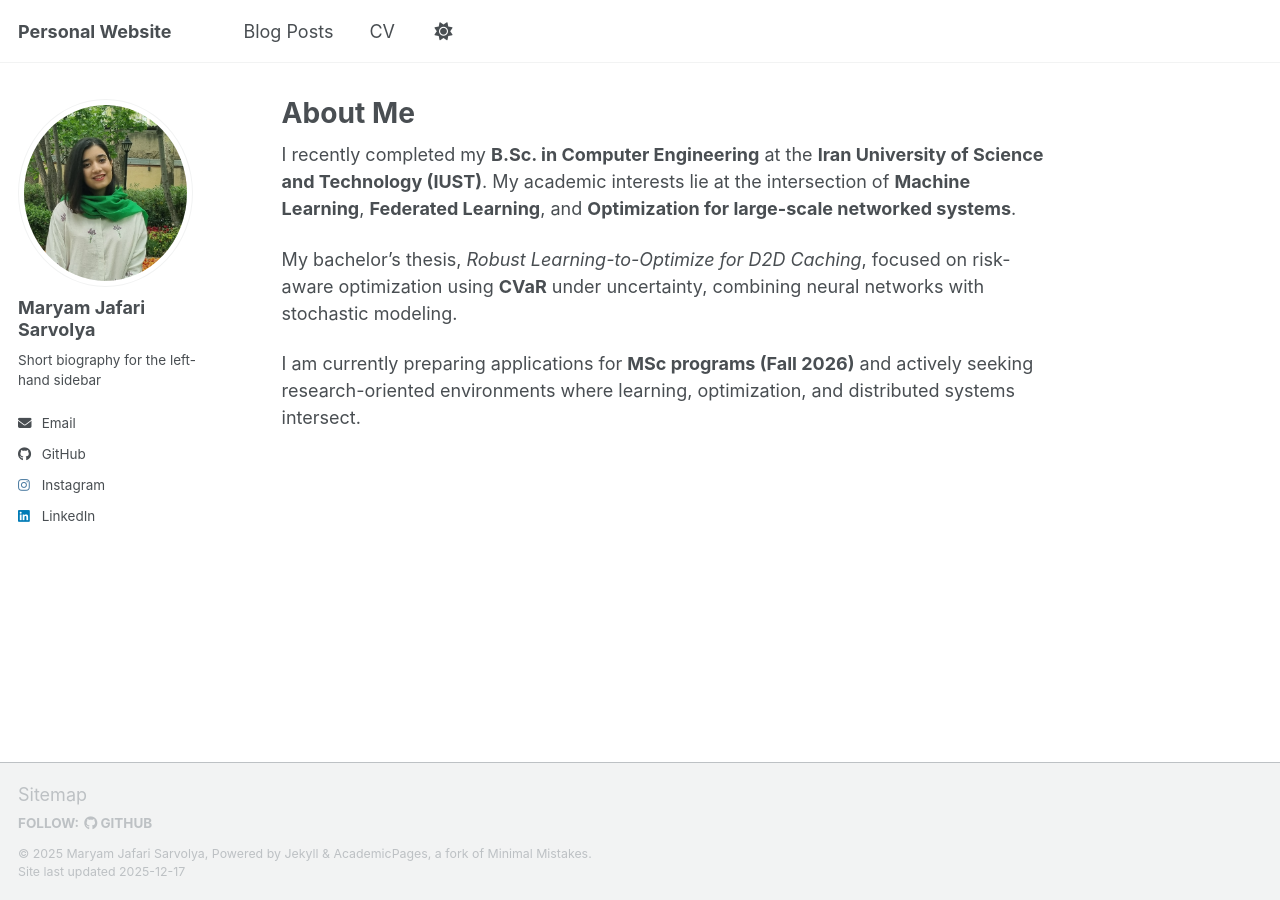
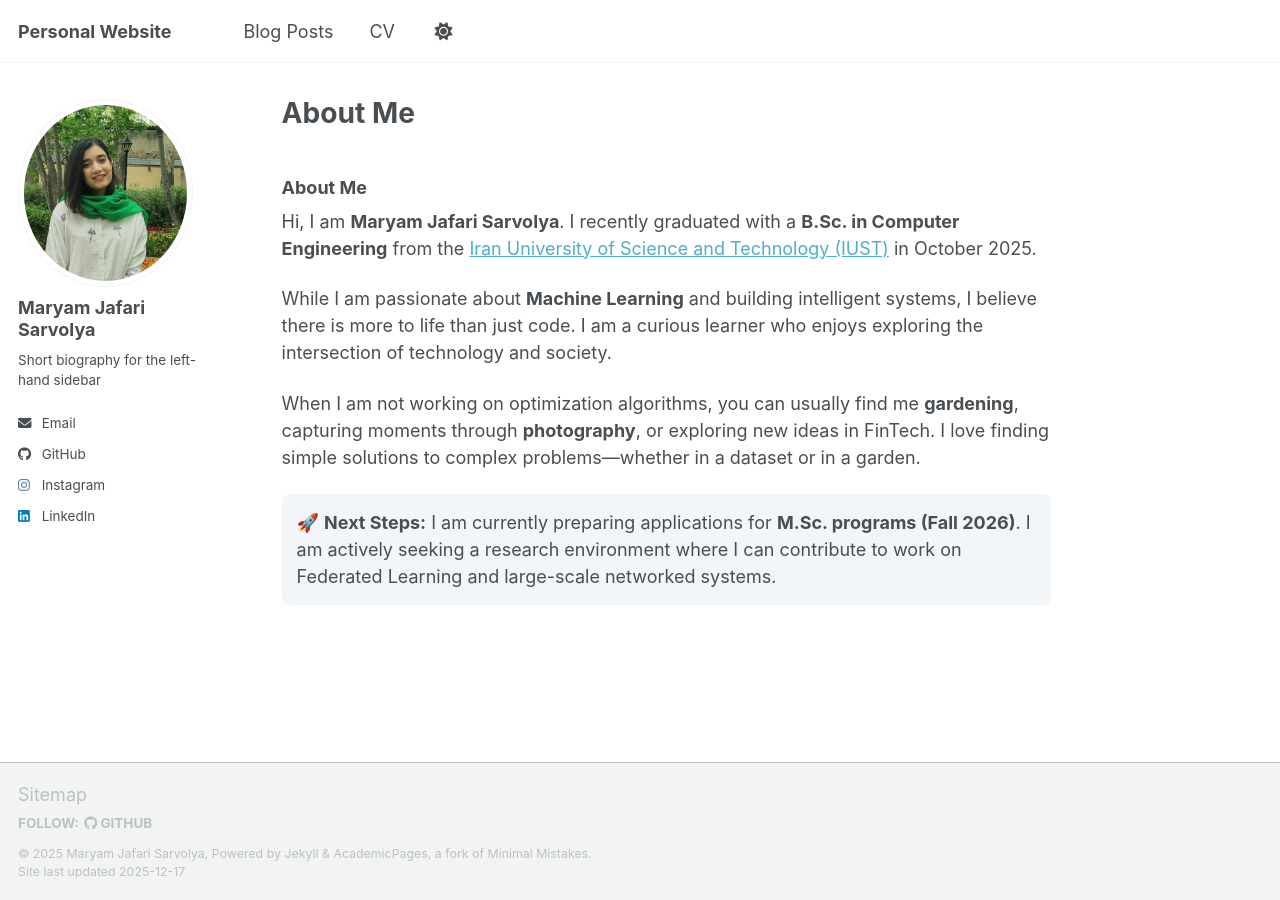
Before and after one commit to maryam1381/maryam1381.github.io, a Jekyll site: the page built from _pages/about.md, in a window 1280 px wide. Built offline with Jekyll 4.4.1, drawn with Linux system fonts in a browser that asks for light colours; a script bundle is joined from its source files by our own code; library files that are not in the unit come from our copies.

Commit message:
Revise 'About Me' section with new details
Updated personal information and added new sections about interests and next steps.

```diff
--- a/_pages/about.md
+++ b/_pages/about.md
@@ -4,12 +4,20 @@ permalink: /
 author_profile: true
 ---
 
-I recently completed my **B.Sc. in Computer Engineering** at the **Iran University of Science and Technology (IUST)**.
-My academic interests lie at the intersection of **Machine Learning**, **Federated Learning**, and
-**Optimization for large-scale networked systems**.
+<h3>About Me</h3>
 
-My bachelor's thesis, *Robust Learning-to-Optimize for D2D Caching*, focused on risk-aware optimization
-using **CVaR** under uncertainty, combining neural networks with stochastic modeling.
+<p>
+  Hi, I am <b>Maryam Jafari Sarvolya</b>. I recently graduated with a <b>B.Sc. in Computer Engineering</b> from the <a href="http://www.iust.ac.ir/">Iran University of Science and Technology (IUST)</a> in October 2025.
+</p>
 
-I am currently preparing applications for **MSc programs (Fall 2026)** and actively seeking
-research-oriented environments where learning, optimization, and distributed systems intersect.
+<p>
+  While I am passionate about <b>Machine Learning</b> and building intelligent systems, I believe there is more to life than just code. I am a curious learner who enjoys exploring the intersection of technology and society.
+</p>
+
+<p>
+  When I am not working on optimization algorithms, you can usually find me <b>gardening</b>, capturing moments through <b>photography</b>, or exploring new ideas in FinTech. I love finding simple solutions to complex problems—whether in a dataset or in a garden.
+</p>
+
+<p style="background-color: #f3f6f9; padding: 15px; border-radius: 8px; margin-top: 20px;">
+  🚀 <b>Next Steps:</b> I am currently preparing applications for <b>M.Sc. programs (Fall 2026)</b>. I am actively seeking a research environment where I can contribute to work on Federated Learning and large-scale networked systems.
+</p>
```
